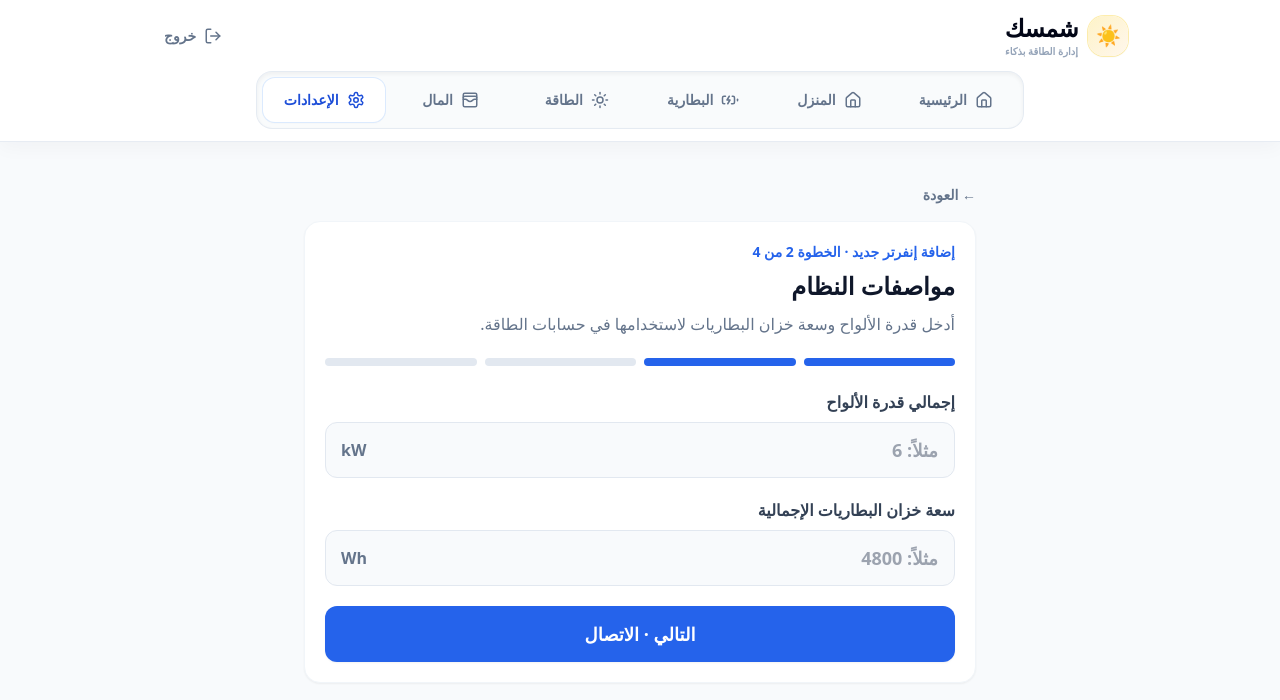
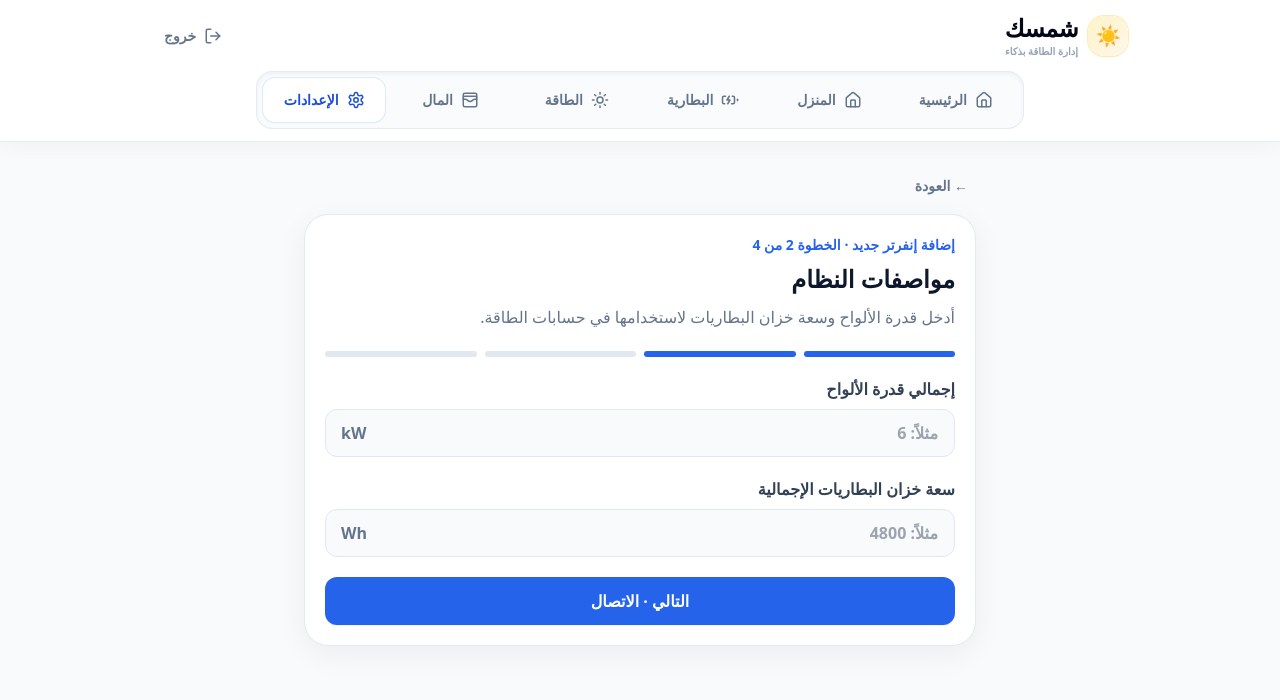
Before and after one commit to mahmoudbir-glitch/Shamsak, a Next.js app: page /settings/inverter/new/specs in a window 1280 px wide. Shown: the top 700 px of the page. Built offline with nearby package versions, Linux system fonts and the light colour scheme.

Commit message:
Polish settings and inverter setup layout

```diff
--- a/src/app/settings/inverter/new/specs/page.tsx
+++ b/src/app/settings/inverter/new/specs/page.tsx
@@ -40,37 +40,37 @@ export default function InverterSpecsPage() {
   };
 
   const inputClass =
-    "w-full min-h-14 rounded-xl border border-slate-200 bg-slate-50 px-4 text-lg font-bold text-slate-800 outline-none transition focus:border-blue-400 focus:ring-2 focus:ring-blue-100";
+    "w-full min-h-12 rounded-xl border border-slate-200 bg-slate-50 px-4 text-base font-bold text-slate-800 outline-none transition focus:border-blue-400 focus:ring-2 focus:ring-blue-100";
 
   return (
-    <main className="min-h-screen bg-slate-50 p-4 pb-28 text-right" dir="rtl">
-      <div className="mx-auto max-w-2xl">
+    <main className="w-full space-y-4 pb-28 text-right" dir="rtl">
+      <div className="mx-auto w-full max-w-2xl">
         <button
           type="button"
           onClick={() => router.back()}
-          className="mb-4 text-sm font-bold text-slate-500"
+          className="mb-2 inline-flex min-h-10 items-center rounded-xl px-2 text-sm font-bold text-slate-500 transition hover:bg-slate-100"
         >
           ← العودة
         </button>
 
-        <section className="rounded-2xl border border-slate-100 bg-white p-5 shadow-sm">
+        <section className="energy-card border-blue-100 p-4 sm:p-5">
           <div className="mb-5">
             <p className="text-sm font-black text-blue-600">
               إضافة إنفرتر جديد · الخطوة 2 من 4
             </p>
-            <h1 className="mt-2 text-2xl font-black text-slate-900">
+            <h1 className="mt-2 text-xl font-black text-slate-900 sm:text-2xl">
               مواصفات النظام
             </h1>
-            <p className="mt-2 text-base font-medium leading-7 text-slate-500">
+            <p className="mt-2 text-sm font-medium leading-6 text-slate-500 sm:text-base sm:leading-7">
               أدخل قدرة الألواح وسعة خزان البطاريات لاستخدامها في حسابات الطاقة.
             </p>
           </div>
 
-          <div className="mb-6 grid grid-cols-4 gap-2" aria-label="خطوات إضافة الإنفرتر">
+          <div className="mb-5 grid grid-cols-4 gap-2" aria-label="خطوات إضافة الإنفرتر">
             {[1, 2, 3, 4].map((step) => (
               <div
                 key={step}
-                className={`h-2 rounded-full ${step <= 2 ? "bg-blue-600" : "bg-slate-200"}`}
+                className={`h-1.5 rounded-full ${step <= 2 ? "bg-blue-600" : "bg-slate-200"}`}
               />
             ))}
           </div>
@@ -131,7 +131,7 @@ export default function InverterSpecsPage() {
             <button
               type="button"
               onClick={handleNext}
-              className="min-h-14 w-full rounded-xl bg-blue-600 px-4 text-lg font-bold text-white shadow-sm transition active:scale-95 hover:bg-blue-700"
+              className="min-h-12 w-full rounded-xl bg-blue-600 px-4 text-base font-bold text-white shadow-sm transition active:scale-95 hover:bg-blue-700"
             >
               التالي · الاتصال
             </button>
```
